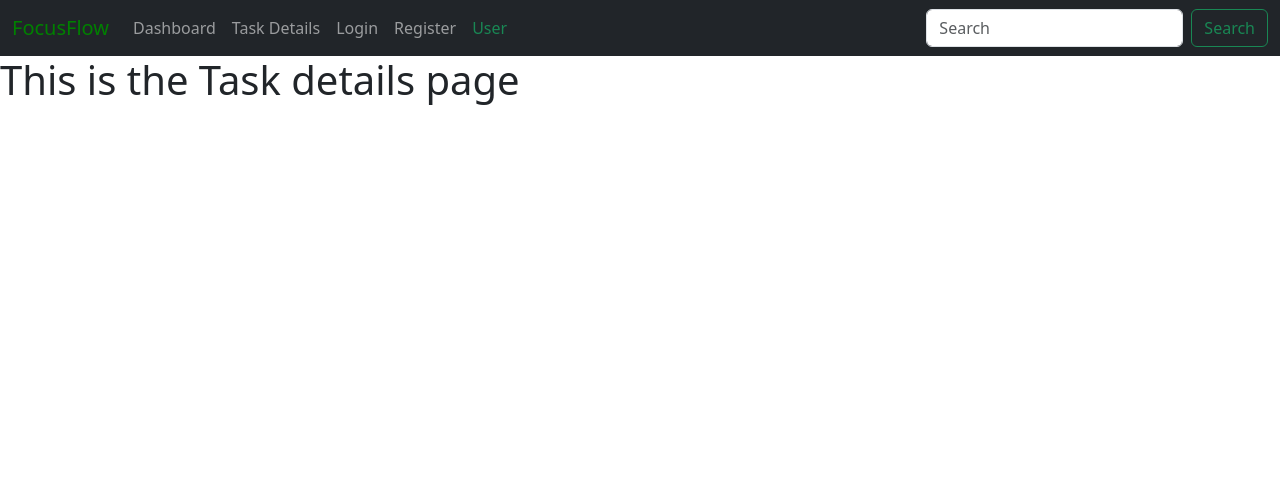
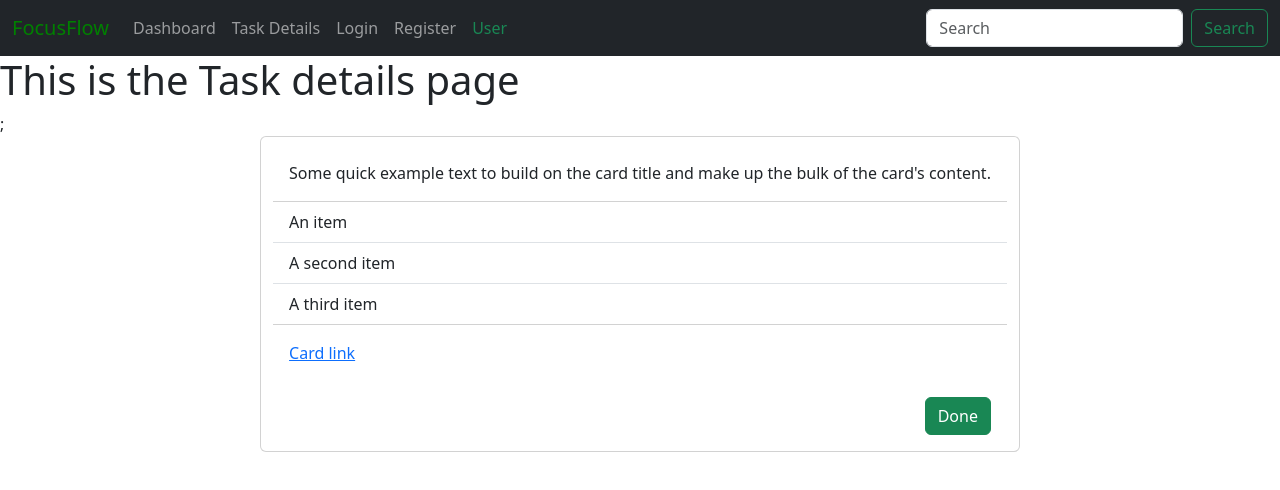
Before and after one commit to OmarAyman85/FocusFLow, a React (Create React App) app in the folder client/: page /Task/1 in a window 1280 px wide. Shown: the top 490 px of the page. Built offline with nearby package versions, Linux system fonts and the light colour scheme.

Commit message:
Introducing the task details

```diff
--- a/client/src/Components/TaskCard.jsx
+++ b/client/src/Components/TaskCard.jsx
@@ -13,7 +13,7 @@ const TaskCard = ({ task }) => {
             {/* <p className="card-text">Priority: {task.priority}</p>
             <p className="card-text">Status: {task.status}</p>
             <p className="card-text">Due Date: {task.dueDate}</p> */}
-            <NavLink to="/Task/:id" className="btn btn-primary">
+            <NavLink to="/Task/:id" className="btn btn-primary" tasks={task}>
               View Details
             </NavLink>
           </div>
--- a/client/src/Screens/TaskDetails.jsx
+++ b/client/src/Screens/TaskDetails.jsx
@@ -1,7 +1,39 @@
 import React from "react";
+import DashboardNavbar from "./../Components/DashboardNavbar";
 
-const TaskDetails = () => {
-  return <h1>This is the Task details page</h1>;
+const TaskDetails = ({ tasks = [] }) => {
+  return (
+    <>
+      <h1>This is the Task details page</h1>;
+      <div className="container d-flex align-items-center justify-content-center">
+        <div className="row">
+          <div className="card">
+            {/* <img src="..." class="card-img-top" alt="..."> */}
+            <div className="card-body">
+              <h5 className="card-title">{tasks.title}</h5>
+              <p className="card-text">
+                Some quick example text to build on the card title and make up
+                the bulk of the card's content.
+              </p>
+            </div>
+            <ul className="list-group list-group-flush">
+              <li className="list-group-item">An item</li>
+              <li className="list-group-item">A second item</li>
+              <li className="list-group-item">A third item</li>
+            </ul>
+            <div className="card-body">
+              <a href="#" class="card-link">
+                Card link
+              </a>
+            </div>
+            <div className="d-flex justify-content-end p-3">
+              <button className="btn btn-success">Done</button>
+            </div>
+          </div>
+        </div>
+      </div>
+    </>
+  );
 };
 
 export default TaskDetails;
```
